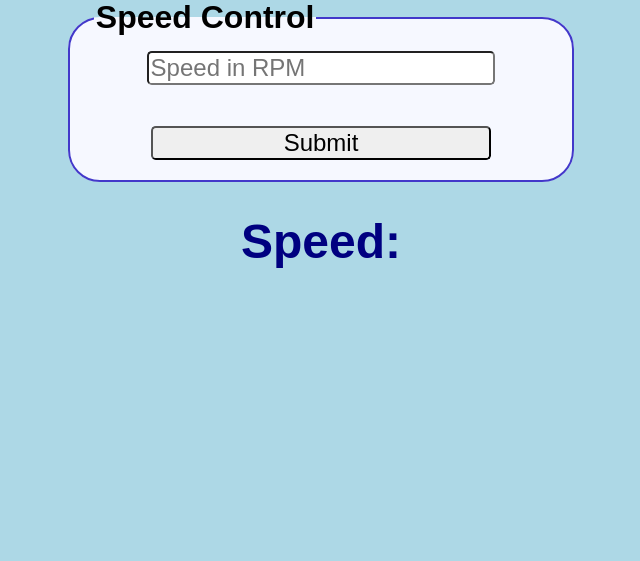
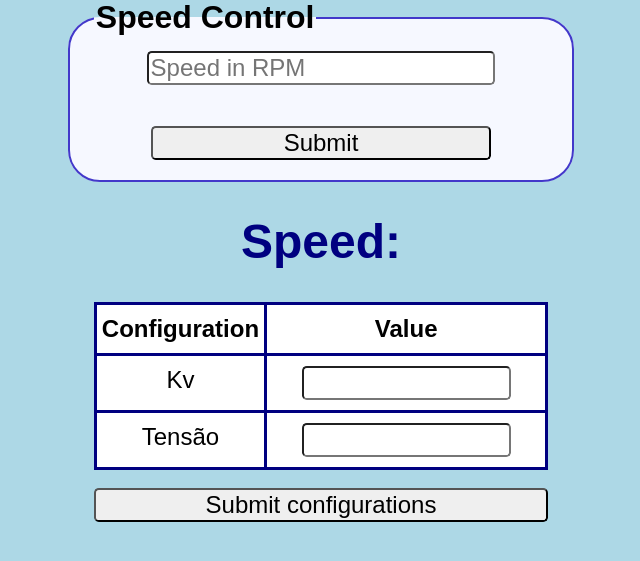
Before and after one commit to PedroOtavioMalagutti/Squadrone, a PHP site: page / in a window 1280 px wide. Shown: the part 73-634 px from the top of the page, without its empty margins (319-959 px from the left). Run offline with PHP 8.4, Linux system fonts and the light colour scheme.

Commit message:
Minor changes on ReadMe

```diff
--- a/index.html
+++ b/index.html
@@ -6,18 +6,39 @@
         <link rel="stylesheet" href="style.css">
     </head>
     <body>
+      <center>
+
         <form method="post">
-        <center>
           <fieldset style="background: #f6f8ff; border: 2px solid #4238ca;">
             <legend>Speed Control</legend>
             <input type="text" name="speed" placeholder="Speed in RPM"><br /><br />
             <button type="submit">Submit</button>
 
           </fieldset>
-      </form>
           <center>
             <h1>
               Speed: <br />
             </h1>
+            <table class="tg">
+              <thead>
+                <tr>
+                  <th class="tg-y5zp">Configuration</th>
+                  <th class="tg-y5zp">Value</th>
+                </tr>
+              </thead>
+              <tbody>
+                <tr>
+                  <td class="tg-y5zp">Kv</td>
+                  <td class="tg-y5zp"><input type="telnum" name="kv"></td>
+                </tr>
+                <tr>
+                  <td class="tg-y5zp">Tensão</td>
+                  <td class="tg-y5zp"><input type="telnum" name="Tensao"></td>
+                </tr>
+              </tbody>
+            </table>
+            <br>
+            <button type="submit" style="width: 40%">Submit configurations</button>
+          </form>
           </body>
         </html>
--- a/style.css
+++ b/style.css
@@ -21,3 +21,41 @@ input, button {
     width: 75%;
     border-radius: .2em;
 }
+
+.tg  {
+    border-collapse:collapse;
+    border-spacing:0;
+    width: 40%;
+    border-radius: 1em;
+}
+
+.tg td {
+    border-color:black;
+    border-style:solid;
+    border-width:3px;
+    font-family:sans-serif;
+    font-size:1.5rem;
+    overflow:hidden;
+    padding:10px 5px;
+    word-break:normal;
+}
+
+.tg th {
+    border-color:black;
+    border-style:solid;
+    border-width:3px;
+    font-family:sans-serif;
+    font-size:1.5rem;
+    font-weight:bolder;
+    overflow:hidden;
+    padding:10px 5px;
+    word-break:normal;
+}
+
+.tg .tg-y5zp {
+    background-color:#ffffff;
+    border-color:navy;
+    text-align:left;
+    vertical-align:top;
+    text-align: center;
+}
```
Also changed, not shown: README.md, 1 other file. Lines whose indentation alone changed are shown as unchanged.
